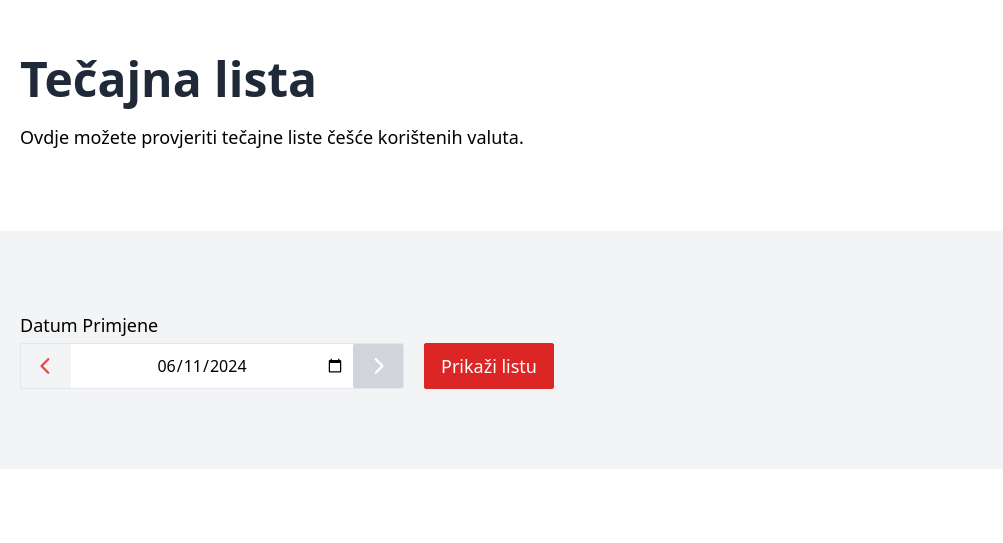
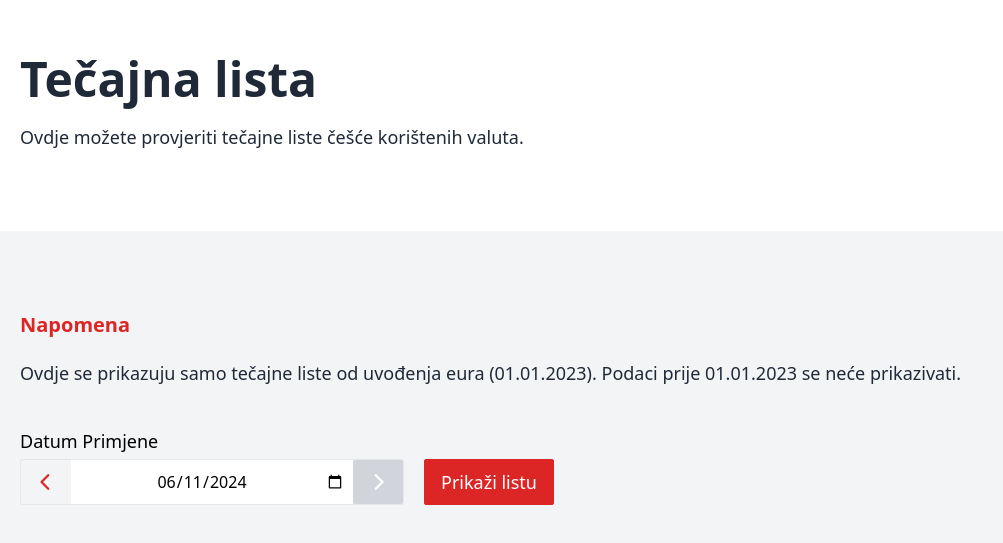
Before and after one commit to Zack1808/hnb_exchange_rate_lists, a React (Vite) app: page /tecaj in a window 1280 px wide. Shown: the part 169-712 px from the top of the page, without its empty margins (0-1003 px from the left). Built offline with nearby package versions, Linux system fonts and the light colour scheme.

Commit message:
Added the submit function

```diff
--- a/src/components/DatePicker.tsx
+++ b/src/components/DatePicker.tsx
@@ -54,7 +54,7 @@ const DatePicker: React.FC<DatePickerProps> = ({
     >
       {!disabled && onChange && (
         <Button
-          className="px-2 text-red-500"
+          className="px-2 text-red-600"
           onClick={decreaseDate}
           disabled={value && min ? value <= min : false}
           type="button"
@@ -78,7 +78,7 @@ const DatePicker: React.FC<DatePickerProps> = ({
       {!disabled && onChange && (
         <Button
           onClick={increaseDate}
-          className="px-2 text-red-500"
+          className="px-2 text-red-600"
           disabled={value && max ? value >= max : false}
           type="button"
         >
--- a/src/pages/ExchangeRatePage.tsx
+++ b/src/pages/ExchangeRatePage.tsx
@@ -1,4 +1,5 @@
-import React, { useState } from "react";
+import React, { useState, useEffect } from "react";
+import { useLocation, useNavigate } from "react-router-dom";
 
 import Container from "../components/Container";
 import DatePicker from "../components/DatePicker";
@@ -7,9 +8,26 @@ import Button from "../components/Button";
 import { getFormatedCurrentDate } from "../helpers/getFormatedDates";
 
 const ExchangeRatePage: React.FC = () => {
-  const [date, setDate] = useState<string | undefined>(
-    getFormatedCurrentDate()
-  );
+  const [date, setDate] = useState<string | undefined>("");
+
+  const location = useLocation();
+  const navigate = useNavigate();
+
+  useEffect(() => {
+    const search = new URLSearchParams(location.search);
+    if (!!!search.size) {
+      setDate(getFormatedCurrentDate());
+      return;
+    }
+    const urlDate = search.get("datum-primjene");
+    if (!!!urlDate) return;
+    setDate(urlDate);
+  }, []);
+
+  const handleSubmit = (event: React.FormEvent<HTMLFormElement>) => {
+    event.preventDefault();
+    navigate(`/tecaj?datum-primjene=${date}`);
+  };
 
   return (
     <>
@@ -17,12 +35,20 @@ const ExchangeRatePage: React.FC = () => {
         <h1 className="text-5xl mt-20 md:mt-36 font-semibold text-gray-800 flex flex-col items-start justify-start">
           Tečajna lista
         </h1>
-        <p className="text-lg">
+        <p className="text-lg text-gray-800">
           Ovdje možete provjeriti tečajne liste češće korištenih valuta.
         </p>
       </Container>
       <Container spacing="medium" background>
-        <form className="flex flex-col gap-1 w-full md:max-w-xl  justify-between ">
+        <h3 className="text-xl font-semibold text-red-600">Napomena</h3>
+        <p className="text-lg text-gray-800">
+          Ovdje se prikazuju samo tečajne liste od uvođenja eura (01.01.2023).
+          Podaci prije 01.01.2023 se neće prikazivati.
+        </p>
+        <form
+          className="flex flex-col mt-5 gap-1 w-full md:max-w-xl justify-between"
+          onSubmit={handleSubmit}
+        >
           <label htmlFor="datum-primjene" className="text-lg">
             Datum Primjene
           </label>
```
